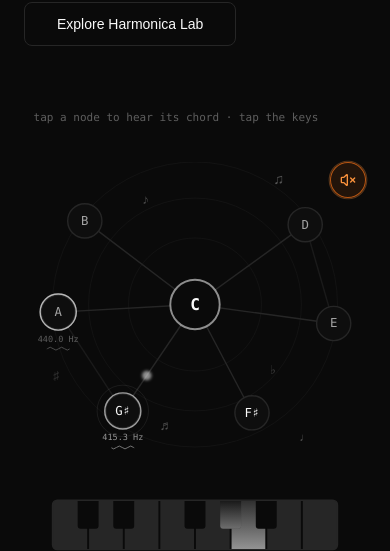
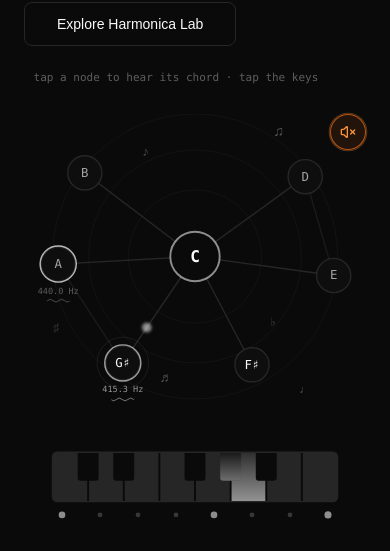
Before and after one commit to webdev-dave/build_synth_01, a Next.js app: page / in a window 390 px wide. Shown: the part 332-883 px from the top of the page. Built offline with nearby package versions, Linux system fonts and the light colour scheme.

Commit message:
fix: tighten mobile ticker spacing and point the finger down
- fix(home): reduce stacked gap above the invitation ticker and drop the extra map margin
- fix(home): tighten space under the ticker on mobile
- feat(home): rotate the pointer icon down on mobile so it aims at the map

```diff
--- a/src/app/page.tsx
+++ b/src/app/page.tsx
@@ -18,7 +18,7 @@ export default function Home() {
     <main className="min-h-[calc(100vh-3rem)] bg-background text-foreground">
       <div className="mx-auto max-w-5xl px-6 py-10 sm:py-12">
         {/* Hero */}
-        <section className="grid items-center gap-10 lg:grid-cols-2 lg:gap-12">
+        <section className="grid items-center gap-6 lg:grid-cols-2 lg:gap-12">
           <div className="max-w-xl">
             <p className="mb-3 text-sm font-medium text-muted-foreground">
               {APP_NAME}
@@ -55,7 +55,7 @@ export default function Home() {
           </div>
 
           {/* Animated node-graph */}
-          <div className="mt-6 flex justify-center lg:mt-0 lg:justify-end">
+          <div className="flex justify-center lg:justify-end">
             <HeroMap />
           </div>
         </section>
--- a/src/components/home/HeroMap.tsx
+++ b/src/components/home/HeroMap.tsx
@@ -1026,7 +1026,7 @@ export function HeroMap() {
           piano on desktop. Fixed height so retiring never shifts layout. */}
       <div
         aria-hidden
-        className="order-first mb-8 flex h-5 items-center gap-2 px-1 font-mono text-[11px] text-muted-foreground lg:order-none lg:mb-0 lg:mt-1.5"
+        className="order-first mb-6 flex h-5 items-center gap-2 px-1 font-mono text-[11px] text-muted-foreground lg:order-none lg:mb-0 lg:mt-1.5"
       >
         <AnimatePresence>
           {!hasInteracted && (
@@ -1040,7 +1040,7 @@ export function HeroMap() {
                 /* Reduced motion: the message rests centered instead of
                    scrolling. */
                 <span className="flex items-center justify-center gap-2">
-                  <Pointer className="h-3.5 w-3.5 shrink-0 opacity-70" />
+                  <Pointer className="h-3.5 w-3.5 shrink-0 rotate-180 opacity-70 lg:rotate-0" />
                   <span className="truncate">{TICKER_TEXT}</span>
                 </span>
               ) : (
@@ -1065,7 +1065,7 @@ export function HeroMap() {
                     delay: 0.8,
                   }}
                 >
-                  <Pointer className="h-3.5 w-3.5 shrink-0 opacity-70" />
+                  <Pointer className="h-3.5 w-3.5 shrink-0 rotate-180 opacity-70 lg:rotate-0" />
                   {TICKER_TEXT}
                 </motion.span>
               )}
```
